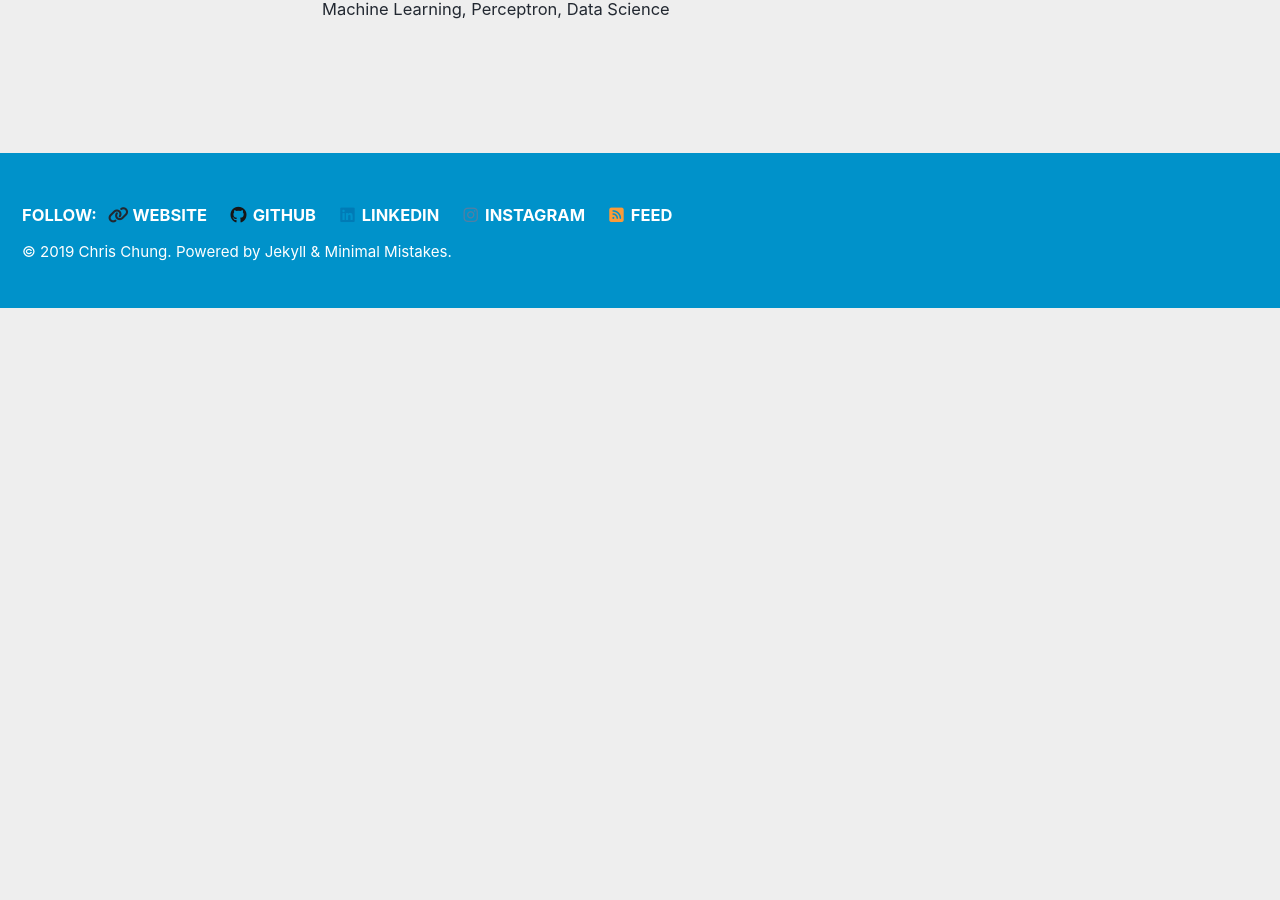
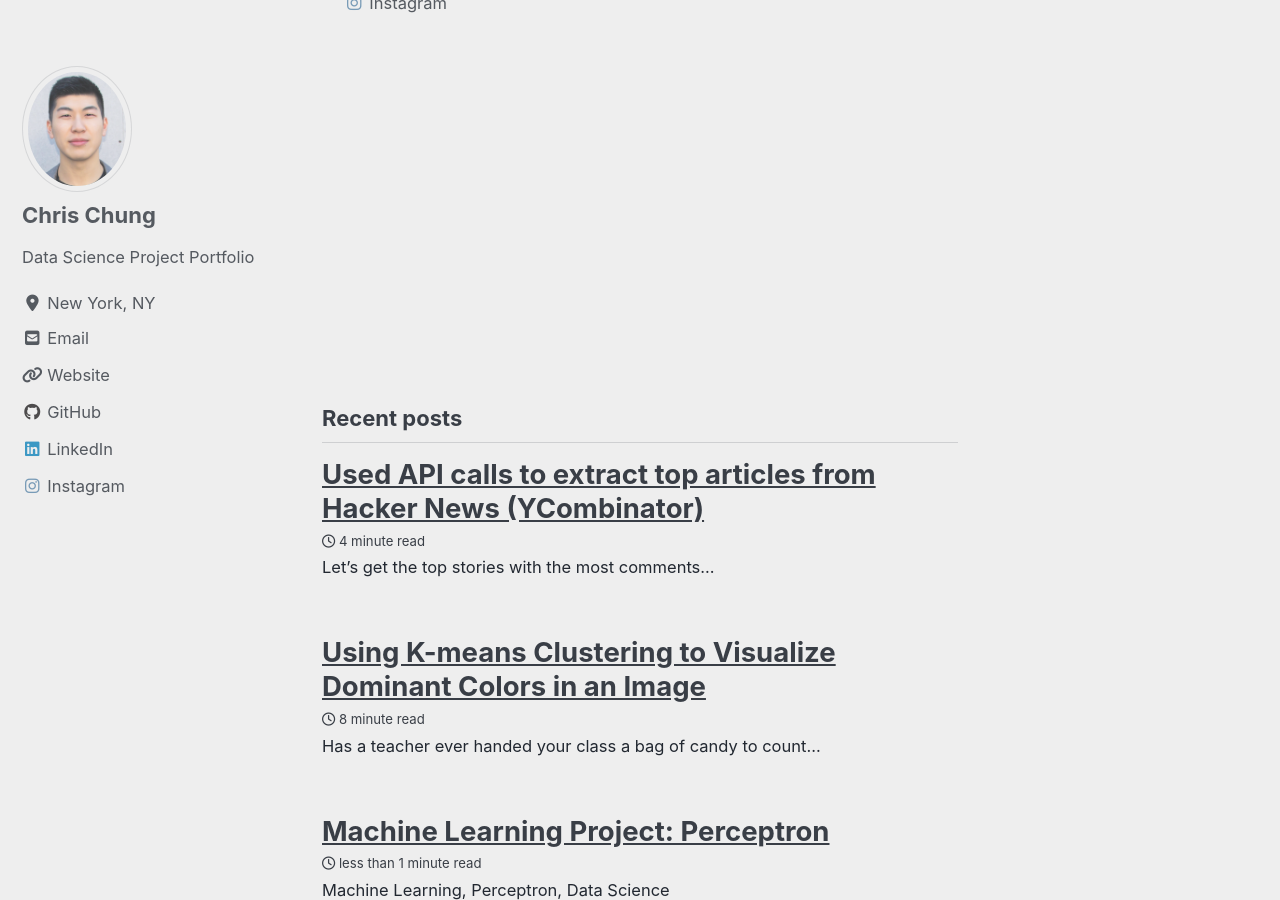
Before and after one commit to chrispfchung/chrispfchung.github.io, a Jekyll site: the page built from index.html, in a window 1280 px wide and 900 px high, scrolled down 2545 px. Built offline with Jekyll 4.4.1, drawn with Linux system fonts in a browser that asks for light colours; cached includes are drawn as plain includes; nearby versions of some CDN libraries; the list of posts is cut into pages by our own code; before the commit the page ends 2853 px from its top, so only the background shows below that; some of the changed text lies outside the part shown.

```diff
--- a/_layouts/home.html
+++ b/_layouts/home.html
@@ -15,21 +15,18 @@
   <br/>
   <br/>
 
-  {% for i in (1..tags_max) reversed %}
-    {% for tag in site.tags %}
-      {% if tag[1].size == i %}
-        <section id="{{ tag[0] | slugify | downcase }}" class="taxonomy__section">
-          <h2 class="archive__subtitle">{{ tag[0] }}</h2>
-          <div class="entries-{{ page.entries_layout | default: 'list' }}">
-            {% for post in tag.last %}
-              {% include archive-single.html type=page.entries_layout %}
-            {% endfor %}
-          </div>
-          <a href="#page-title" class="back-to-top">{{ site.data.ui-text[site.locale].back_to_top | default: 'Back to Top' }} &uarr;</a>
-        </section>
-      {% endif %}
+<h3 class="archive__subtitle">{{ site.data.ui-text[site.locale].recent_posts | default: "Projects by Tag" }}</h3>
+
+<div id="main" role="main">
+  {% include sidebar.html %}
+
+  <div class="archive">
+    <h1 class="page__title">{{ page.title }}</h1>
+    {% for post in page.posts %}
+      {% include archive-single.html %}
     {% endfor %}
-  {% endfor %}
+  </div>
+</div>
 
 <h3 class="archive__subtitle">{{ site.data.ui-text[site.locale].recent_posts | default: "Recent Posts" }}</h3>
 
```
